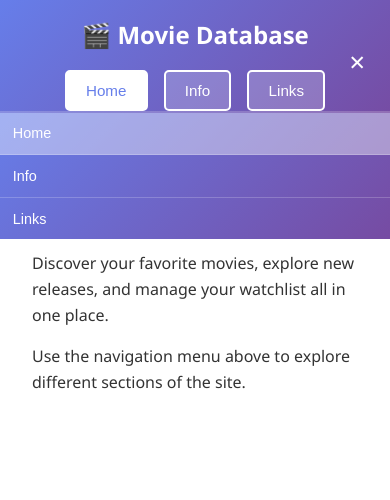
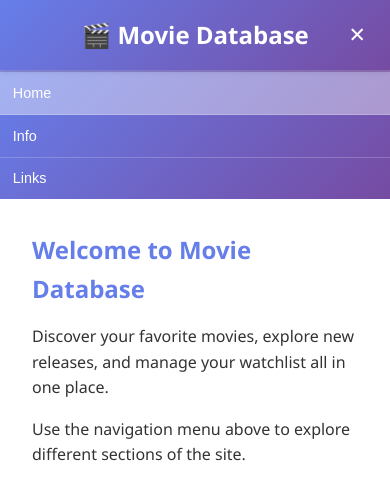
Before and after one commit to 2207514/Movie-Database, a plain HTML site: page index.html in a window 390 px wide. Both pictures are taken after a click on the button "Toggle menu". Drawn offline with Linux system fonts and the light colour scheme.

Commit message:
Menu option of mobile responsive design has been added

```diff
--- a/index.html
+++ b/index.html
@@ -46,7 +46,6 @@
         }
 
         .nav-buttons {
-            display: flex;
             gap: 1rem;
             flex-wrap: wrap;
             align-items: center;
@@ -96,6 +95,12 @@
             }
         }
 
+        @media (min-width: 769px) {
+            .nav-buttons {
+                display: flex;
+            }
+        }
+
         /* Main Content */
         main {
             max-width: 1200px;
@@ -133,13 +138,14 @@
                 <button class="nav-btn" onclick="showSection('links', event)">Links</button>
             </div>
             <button class="menu-toggle" id="menuToggle" aria-label="Toggle menu"></button>
-            <div class="mobile-menu" id="mobileMenu">
-                <button class="nav-btn active" onclick="showSection('home', event)">Home</button>
-                <button class="nav-btn" onclick="showSection('info', event)">Info</button>
-                <button class="nav-btn" onclick="showSection('links', event)">Links</button>
-            </div>
         </div>
     </nav>
+
+    <div class="mobile-menu" id="mobileMenu">
+        <button class="nav-btn active" onclick="showSection('home', event)">Home</button>
+        <button class="nav-btn" onclick="showSection('info', event)">Info</button>
+        <button class="nav-btn" onclick="showSection('links', event)">Links</button>
+    </div>
 
     <!-- Main Content -->
     <main>
--- a/resize.css
+++ b/resize.css
@@ -31,15 +31,13 @@
 /* Mobile Menu Styles */
 .mobile-menu {
     display: none;
-    position: absolute;
-    top: 100%;
-    right: 0;
+    /* Put the mobile menu into the document flow so it pushes content down */
+    position: relative;
     background: linear-gradient(135deg, #667eea 0%, #764ba2 100%);
     flex-direction: column;
     gap: 0;
     width: 100%;
     border-top: 2px solid rgba(255, 255, 255, 0.2);
-    z-index: 999;
 }
 
 .mobile-menu.open {
```
